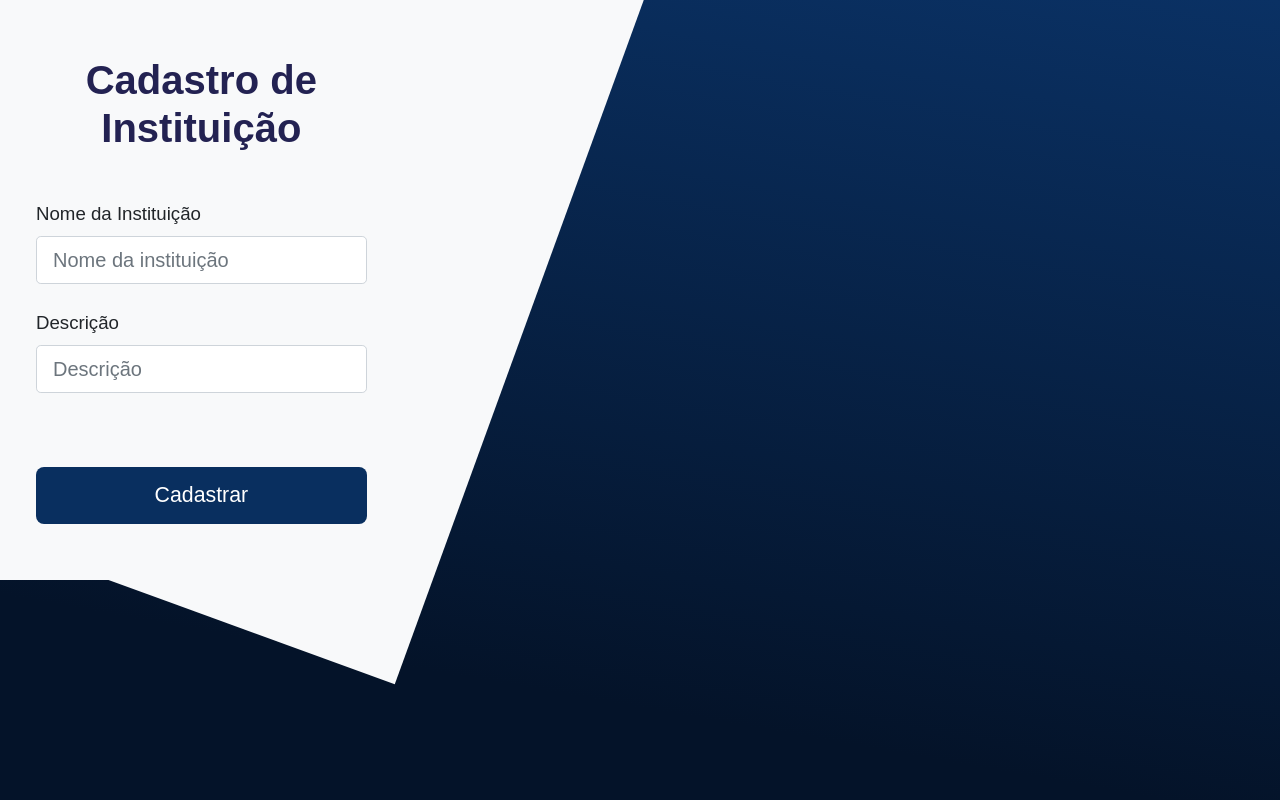
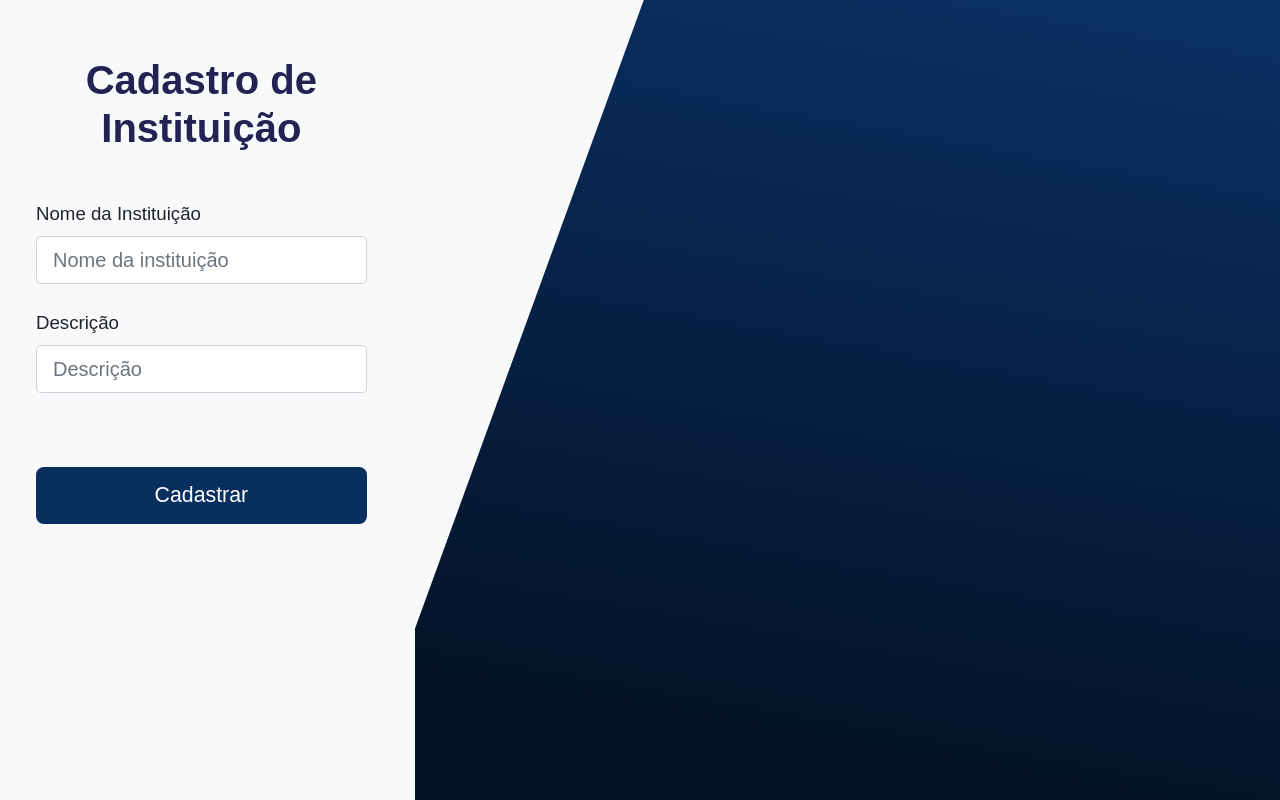
Before and after one commit to GabrielBN123/AppTranscricao, a PHP site: page /front/app/view/cadastroInstituicao.php in a window 1280 px wide. Run offline with PHP 8.4, Linux system fonts and the light colour scheme.

Commit message:
Update cadastroInstituicao.php

```diff
--- a/app/view/cadastroInstituicao.php
+++ b/app/view/cadastroInstituicao.php
@@ -12,7 +12,7 @@
 <body>
     <div class="fundo">
     </div>
-    <div class="row h-100 painel_log_cadastro col-md-12 col-lg-4">
+    <div class="row h-100 painel_log_cadastro painel_log_login col-md-12 col-lg-4">
         <div class="corpo_cadastro tela_log_cad bg-light col-md-12">
             <div class="titulo my-5">
                 <h1 class="titulo_h1_cadastro">Cadastro de Instituição</h1>
```
